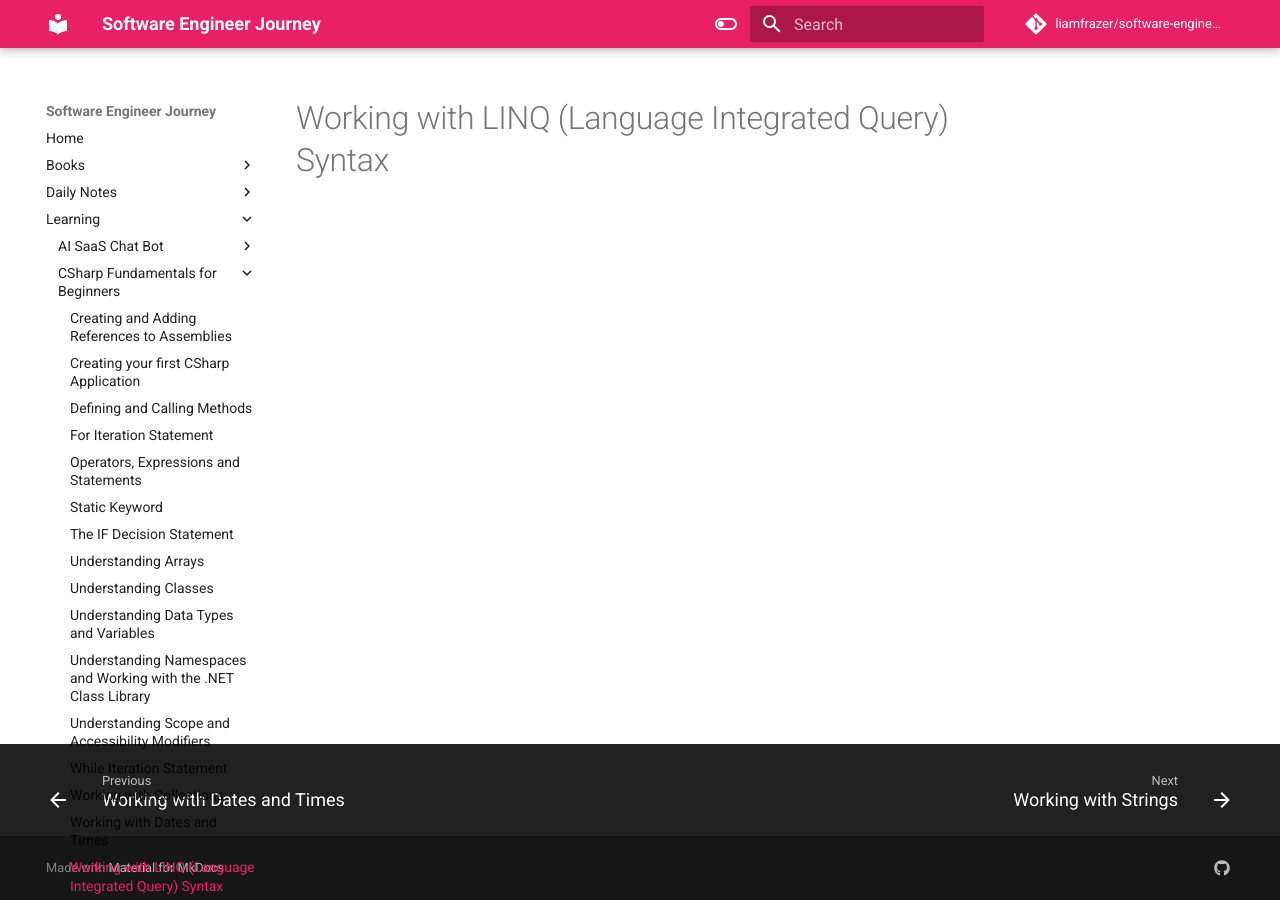
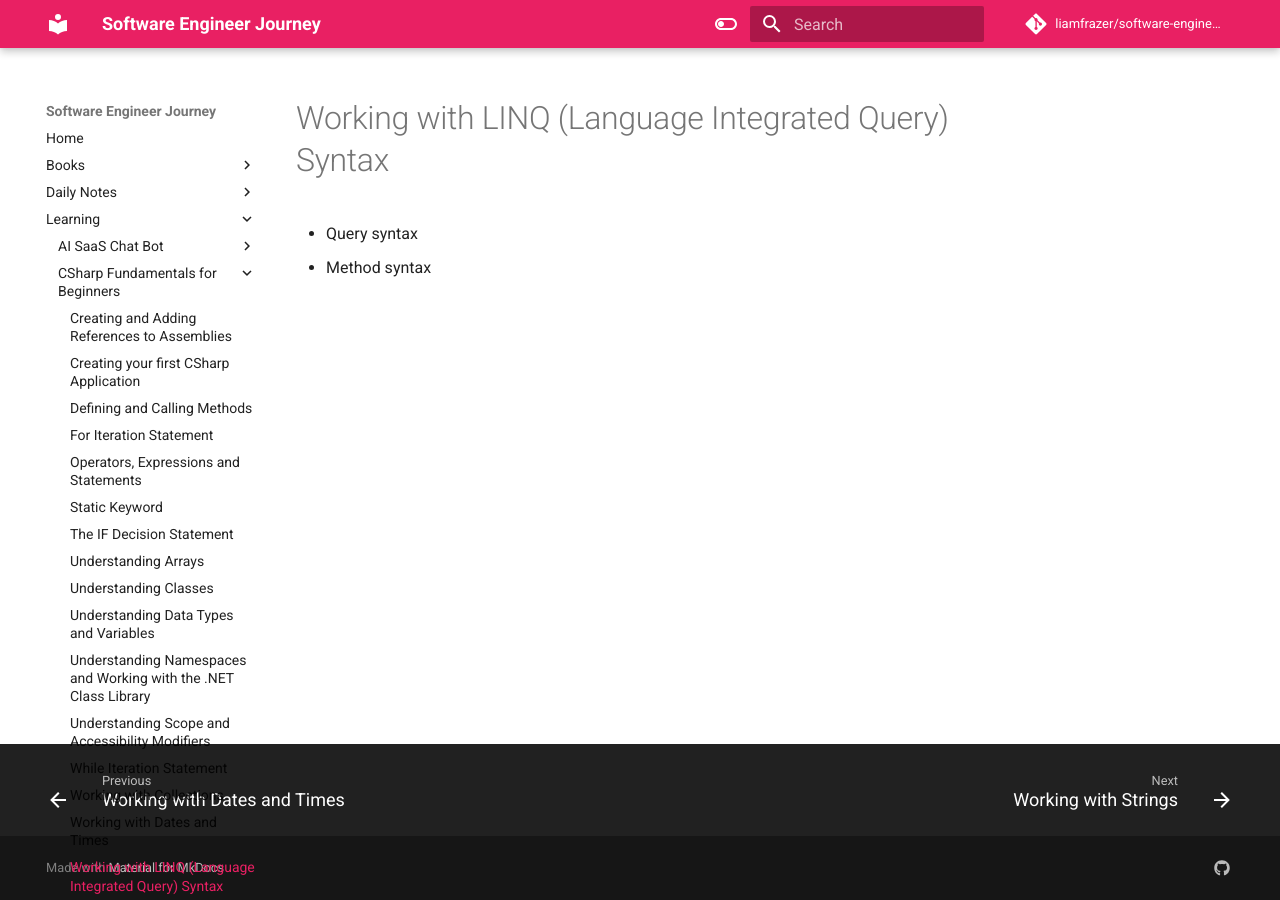
Before and after one commit to liamfrazer/software-engineer-journey, an MkDocs documentation site: the page built from docs/Learning/CSharp Fundamentals for Beginners/Working with LINQ (Language Integrated Query) Syntax.md, in a window 1280 px wide. Built offline with MkDocs 1.6.1 and Material for MkDocs 9.7.7, drawn with Linux system fonts in a browser that asks for light colours; comment, search, counter and statistics services are not loaded.

Commit message:
vault backup: 2024-01-07 16:27:52

```diff
--- a/docs/Learning/CSharp Fundamentals for Beginners/Working with LINQ (Language Integrated Query) Syntax.md
+++ b/docs/Learning/CSharp Fundamentals for Beginners/Working with LINQ (Language Integrated Query) Syntax.md
@@ -4,3 +4,6 @@ tags:
   - LINQ
 ---
 # Working with LINQ (Language Integrated Query) Syntax
+
+* Query syntax
+* Method syntax
```
